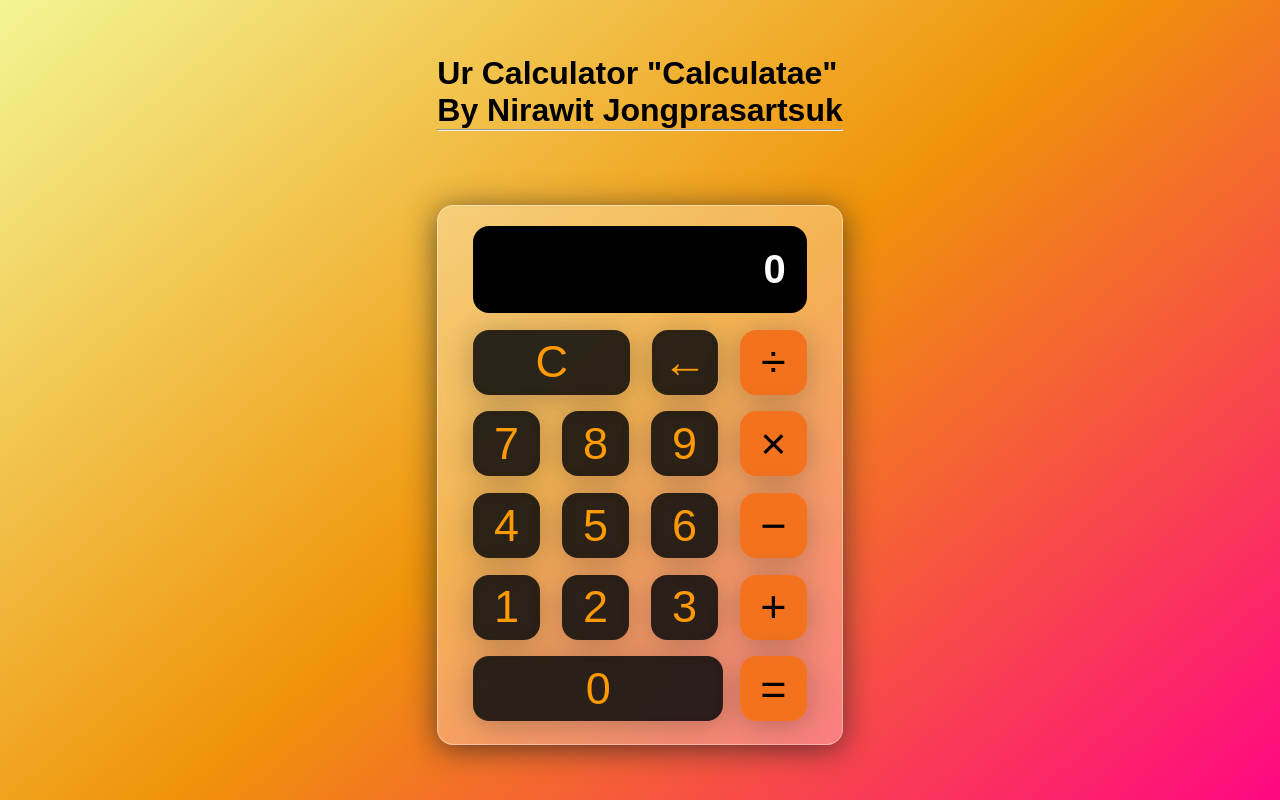
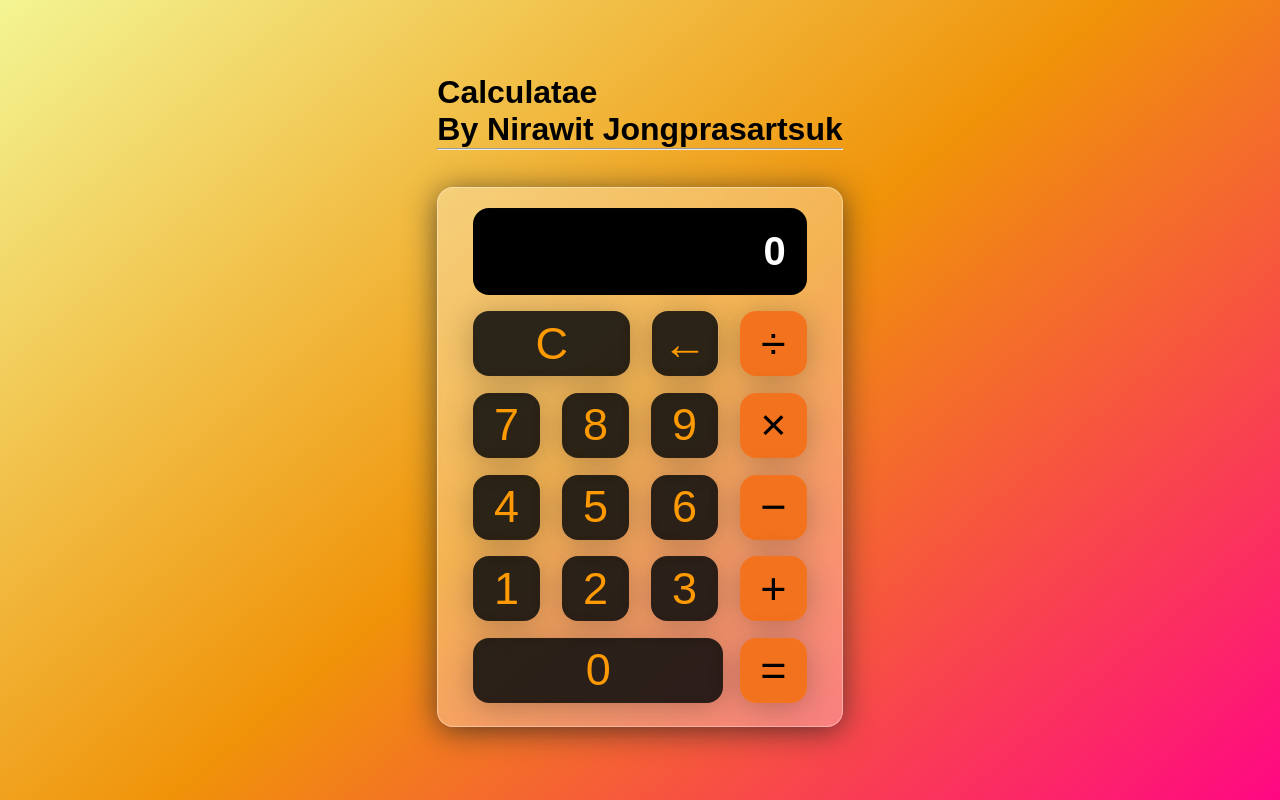
Before and after one commit to ImtaeZ/Calculatae, a plain HTML site: page index.html in a window 1280 px wide. Drawn offline with Linux system fonts and the light colour scheme.

Commit message:
text change
Change from title to CALCULATAE

```diff
--- a/index.html
+++ b/index.html
@@ -9,7 +9,7 @@
 </head>
 
 <body>
-    <h1>Ur Calculator "Calculatae"<br>By Nirawit Jongprasartsuk<hr><br><br><br</h1>
+    <h1>Calculatae<br>By Nirawit Jongprasartsuk<hr><br>
     <div class="wrapper">
         <section class="screen">
             0
```
